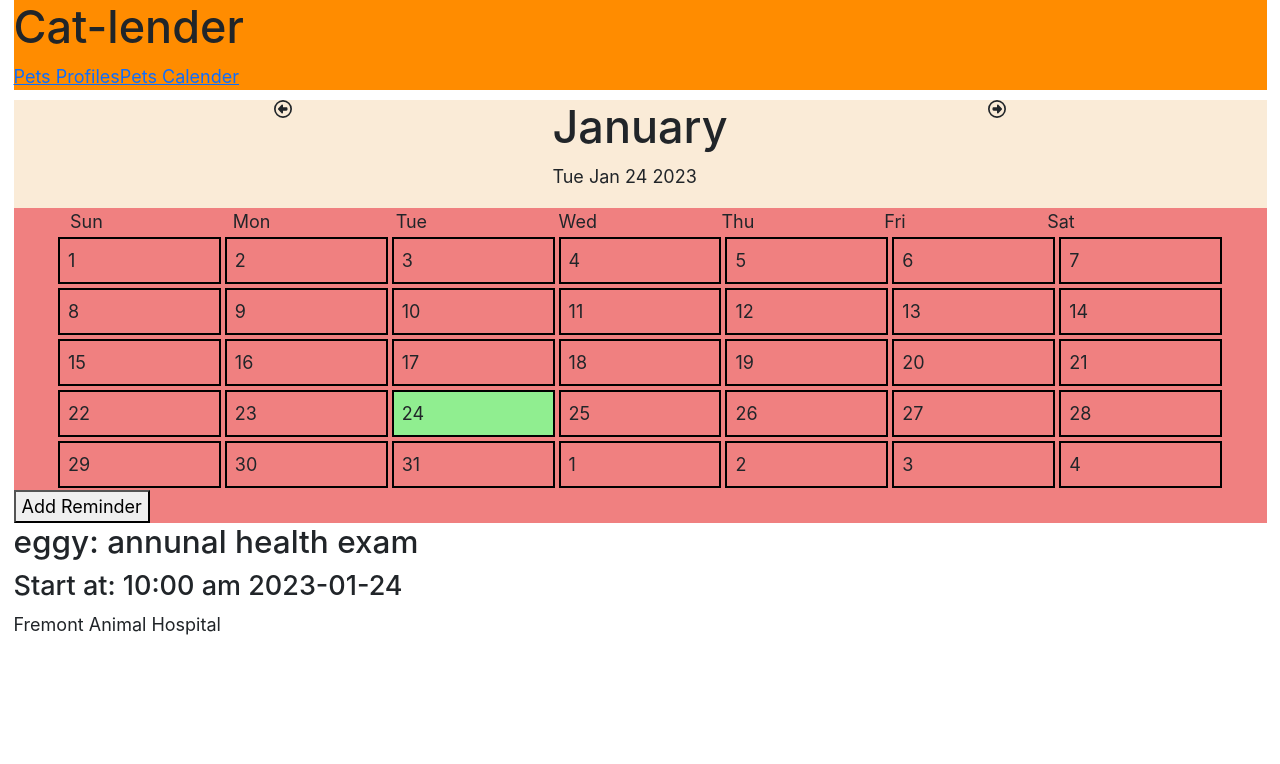
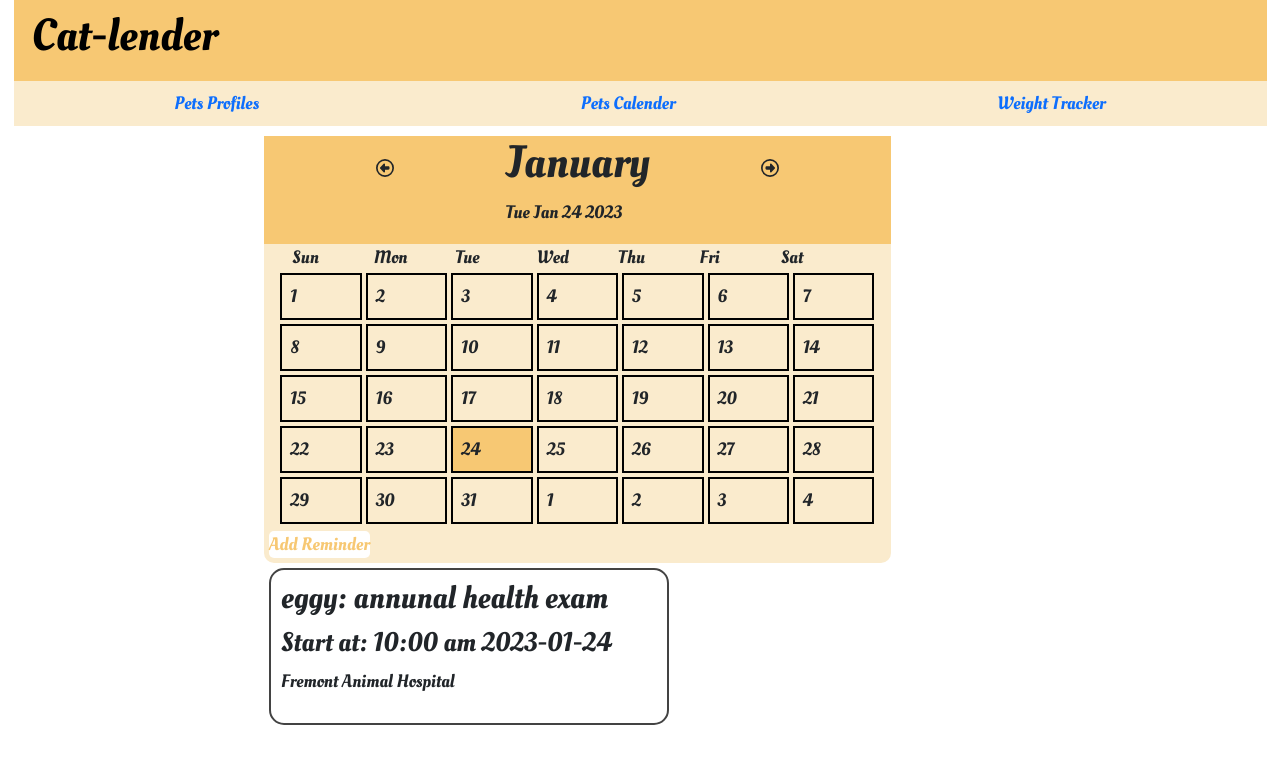
Before and after one commit to WenyiSun520/Cat-lender2.0, a React (Create React App) app: page /calender in a window 1280 px wide. Shown: the top 764 px of the page. Built offline with nearby package versions, Linux system fonts and the light colour scheme.

Commit message:
add some css

```diff
--- a/src/app/Navbar.js
+++ b/src/app/Navbar.js
@@ -4,16 +4,27 @@ import {Link} from 'react-router-dom'
 
 export const Navbar= ()=>{
     return (
-      <nav>
-        <section>
-          <h1>Cat-lender</h1>
-          <div className="navContent">
-            <div className="navLink">
-              <Link to="/">Pets Profiles</Link>
-              <Link to="/calender">Pets Calender</Link>
-            </div>
+      <section className="navbar-section">
+        <Link to="/" className="nav-link ">
+          <h1 className="title">Cat-lender</h1>
+        </Link>
+        <nav className="nav nav-pills nav-fill">
+          <div className="nav-item">
+            <Link to="/" className="nav-link">
+              Pets Profiles
+            </Link>
           </div>
-        </section>
-      </nav>
+          <div className="nav-item">
+            <Link to="/calender" className="nav-link nav-item">
+              Pets Calender
+            </Link>
+          </div>
+          <div className="nav-item">
+            <Link to="/calender" className="nav-link nav-item">
+              Weight Tracker
+            </Link>
+          </div>
+        </nav>
+      </section>
     );
 }
--- a/src/features/petEvents/Calender.js
+++ b/src/features/petEvents/Calender.js
@@ -81,7 +81,7 @@ export default function Calender() {
   };
 
   return (
-    <div id="calender-page">
+    <div className="calender-page">
       <div className="calender-container">
         <div className="month">
           <FontAwesomeIcon
--- a/src/features/petEvents/addEventForm.js
+++ b/src/features/petEvents/addEventForm.js
@@ -75,7 +75,6 @@ export const AddEventForm = () => {
           type="time"
           className="start_time"
           name="start_time"
-          step="300"
           onChange={formik.handleChange}
           value={formik.values.startTime}
         ></input>
@@ -104,7 +103,7 @@ export const AddEventForm = () => {
           onChange={formik.handleChange}
           value={formik.values.note}
         />
-        <button type="submit">Submit</button>
+        <button className="eventsubmit-btn" type="submit">Submit</button>
       </form>
     </section>
   );
--- a/src/features/petEvents/styles.css
+++ b/src/features/petEvents/styles.css
@@ -2,68 +2,72 @@
     font-size: 18px;
 }
 
+.calender-page {
+    display: flex;
+    flex-direction: column;
+    justify-content: center;
+    margin-left: 20%;
+    margin-top: 10px;
+    width: 50%;
+    border-radius: 10px;
+}
 
-#calender-page .calender-container {
-    /* text-align: center;
-    width: 500px;
-    height: 500px; */
-    margin-top: 10px;
-    /* display: flex;
-    flex-direction: column;
-    justify-content: center; */
+
+.calender-page .calender-container {
+    position: static;
+    border-radius: 10px;
     width: 100%;
     height: 100%;
-    /* border: 2px solid black; */
-    background-color: lightcoral;
-
+    background-color: #faebcd
 }
 
 
 
 
-#calender-page .month {
+.calender-page .month {
     display: flex;
     flex-direction: row;
     justify-content: space-evenly;
-    background-color: antiquewhite;
+    align-items: baseline;
+    background-color: #f7c873;
 }
 
-#calender-page .month .prev:hover, #calender-page .month .next:hover {
+.calender-page .month .prev:hover, .calender-page .month .next:hover {
 
     border: 2px solid burlywood;
 }
 
-#calender-page .weekdays, #calender-page .days {
+.calender-page .weekdays, .calender-page .days {
     display: flex;
     flex-wrap: wrap;
     flex-direction: row;
     justify-content: center
 }
 
-#calender-page .weekdays div {
+.calender-page .weekdays div {
     justify-content: space-around;
     width: 13%;
 }
 
-#calender-page .days div {
+.calender-page .days div {
     border: 2px solid black;
     width: 13%;
     padding: 8px;
     margin: 2px;
     justify-content: center;
-    transition: background-color 1s;
+    transition: background-color 0.2s;
 }
 
-#calender-page .days div:hover:not(.today) {
-    background-color: lightcoral;
-    border: 2px solid whitesmoke;
+.calender-page .days div:hover:not(.today) {
+    background-color: #faebcd;
+    border: 2px solid #f7c873;
 }
 
-#calender-page .days .today {
-    background-color: lightgreen
+.calender-page .days .today {
+    background-color: #f7c873
 }
 
-#calender-page .days div .plus {
+.calender-page .days div .plus {
     cursor: pointer;
     float: right;
 }
@@ -74,6 +78,12 @@
     width: 50%
 }
 
-/* #addpetsEventBtn {
-    display: none;
-} */
+#addpetsEventBtn {
+    display: relative;
+    background-color: #ffffff;
+    color:#f7c873;
+    border:none;
+    border-radius:5px;
+    margin:5px;
+
+}
--- a/src/features/petProfile/AddPetForm.js
+++ b/src/features/petProfile/AddPetForm.js
@@ -36,7 +36,7 @@ export const AddPetForm = () => {
   };
 
   return (
-    <section>
+    <section className="addpet-section">
       <h2>Add your pets profile</h2>
       <form className="addPetForm">
         <label htmlFor="petname">Name:</label>
--- a/src/features/petProfile/PetProfileList.js
+++ b/src/features/petProfile/PetProfileList.js
@@ -6,6 +6,7 @@ export const PetProfileList = () => {
   const profiles = useSelector((state) => state.petsProfile);
   const renderedProfiles = profiles.map((pet) => (
     <div className="petProfile" key={pet.id}>
+      <img className="img-profile" src="./img/cat.jpeg"></img>
       <ul>
         <li>Name:{pet.name}</li>
         <li>Age: {ageCalculation(pet.bday)}</li>
@@ -16,12 +17,9 @@ export const PetProfileList = () => {
   ));
 
   return (
-    <section className="petProfile-list">
+    <section className="petProfilePage">
       <h2>Your Pets</h2>
-      {renderedProfiles}
-      {/* <button className="addPets-btn">
-        Add Pets
-      </button> */}
+      <div className="petProfileList">{renderedProfiles}</div>
       <AddPetForm />
     </section>
   );
--- a/src/index.css
+++ b/src/index.css
@@ -1,14 +1,15 @@
+@import url('https://fonts.googleapis.com/css2?family=Oleo+Script&display=swap');
+
 * {
   box-sizing: border-box;
+  margin: 0;
+  padding: 0
 }
 
 body {
   margin: 0;
-  font-family: -apple-system, BlinkMacSystemFont, 'Segoe UI', 'Roboto', 'Oxygen',
-    'Ubuntu', 'Cantarell', 'Fira Sans', 'Droid Sans', 'Helvetica Neue',
-    sans-serif;
-  -webkit-font-smoothing: antialiased;
-  -moz-osx-font-smoothing: grayscale;
+  font-family: 'Oleo Script', cursive;
+
 }
 
 code {
@@ -16,15 +17,99 @@ code {
     monospace;
 }
 
-nav {
-  background-color: darkorange;
+.navbar-section {
+  background-color: #f7c873;
+
 }
+
+.navbar-section .title {
+  color: black;
+
+}
+
+.navbar-section .nav {
+  background-color: #faebcd;
+}
+
+/* .navbar-section .nav .nav-link {
+  margin
+} */
+
+
+nav section h1 {
+  font-family: 'Oleo Script', cursive;
+
+}
+
+.petProfileList {
+  display: flex;
+  flex-direction: row;
+  flex-wrap: wrap;
+  justify-content: flex-start
+}
+
+.petProfile, .events {
+  display: flex;
+  flex-direction: row;
+  justify-content: center;
+  width: 400px;
+  height: max-content;
+  padding: 10px;
+  margin: 5px;
+  border-radius: 15px;
+  border: 2px solid #434343;
+
+}
+
+.events {
+  flex-direction: column;
+}
+
+
+.petProfile .img-profile {
+  width: 150px;
+  height: 150px;
+}
+
 
 .petProfile ul {
   list-style-type: none;
 }
 
-.addPetForm{
+.addpet-section {
+  max-width: max-content;
+}
+
+
+
+
+.addPetForm, .addEventsForm {
   display: flex;
   flex-direction: column;
+  width: max-content;
+  padding: 10px;
+  background-color: #faebcd;
+  border-radius: 5px;
 }
+
+.addEventsForm {
+  position:relative;
+  margin-top: 20px;
+  left:30%;
+}
+
+
+.eventsubmit-btn {
+  margin-top: 20px;
+  background-color: #ffffff;
+  color: #f7c873;
+  border: none;
+  border-radius: 5px;
+  margin: 5px;
+}
+
+
+#note {
+  text-indent: 10px;
+
+}
```
Also changed, not shown: public/img/cat.jpeg (added), 1 other file (tests, documents, lock files or other folders).
